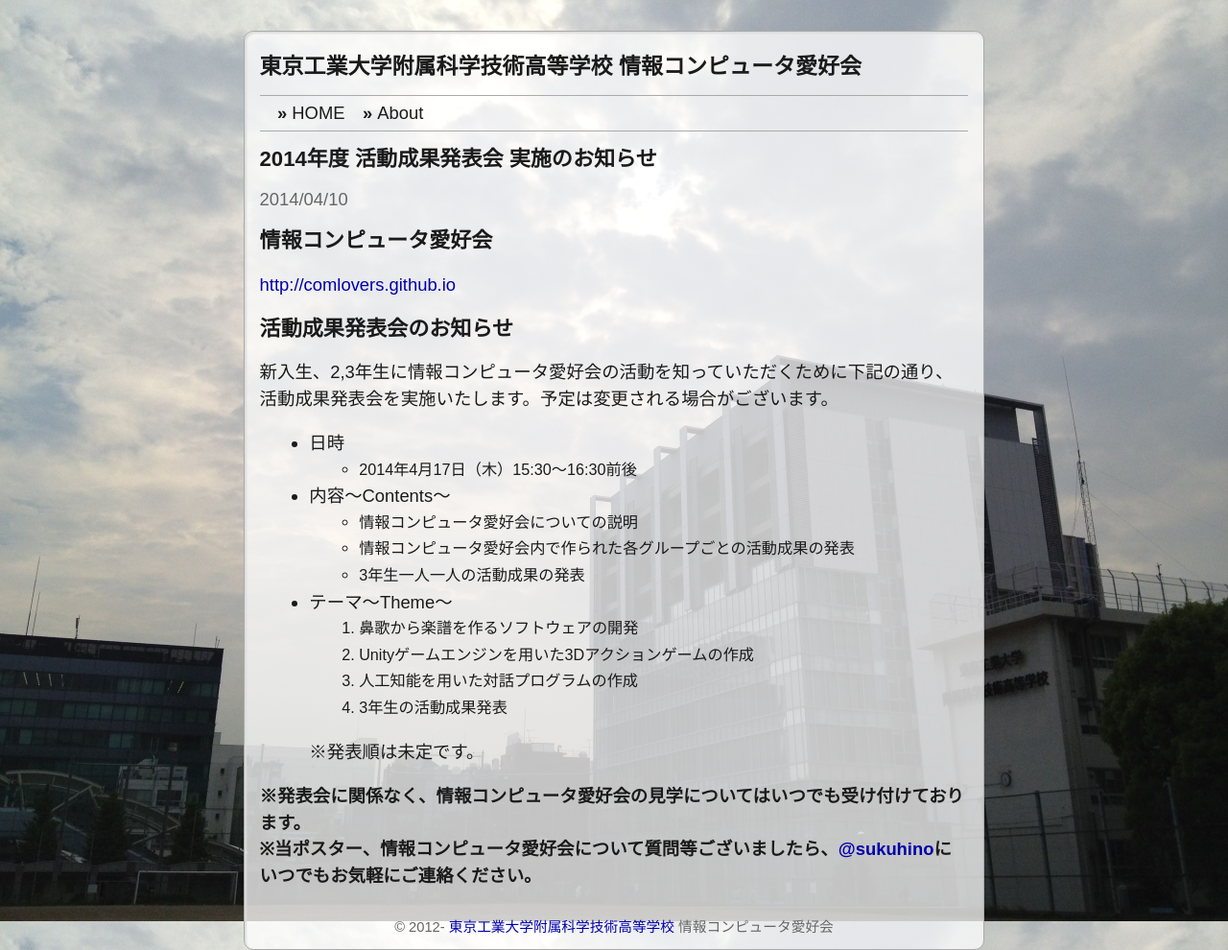
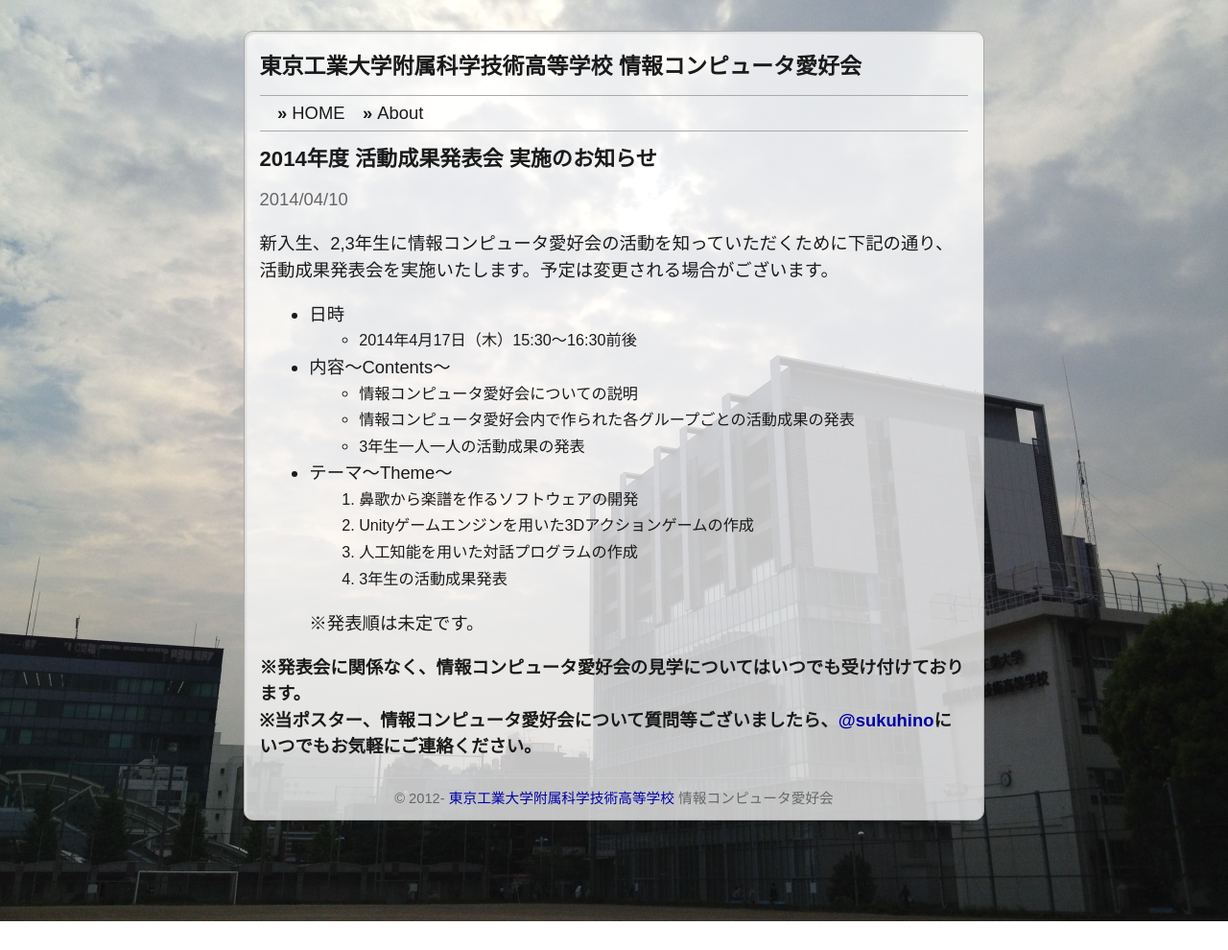
Before and after one commit to comlovers/comlovers.github.io, a Jekyll site: the page built from _posts/2014-4-9-announcement-recital.markdown, in a window 1280 px wide. Shown: the whole page at 96% size. Built offline with Jekyll 4.4.1, drawn with Linux system fonts in a browser that asks for light colours; Markdown is read by kramdown in place of the engine named in the settings.

Commit message:
Change sentences

```diff
--- a/_posts/2014-4-9-announcement-recital.markdown
+++ b/_posts/2014-4-9-announcement-recital.markdown
@@ -6,11 +6,6 @@
 ---
 
 
-#情報コンピュータ愛好会
-
-[http://comlovers.github.io](http://comlovers.github.io)
-
-##活動成果発表会のお知らせ
 
 新入生、2,3年生に情報コンピュータ愛好会の活動を知っていただくために下記の通り、活動成果発表会を実施いたします。予定は変更される場合がございます。
 
```
